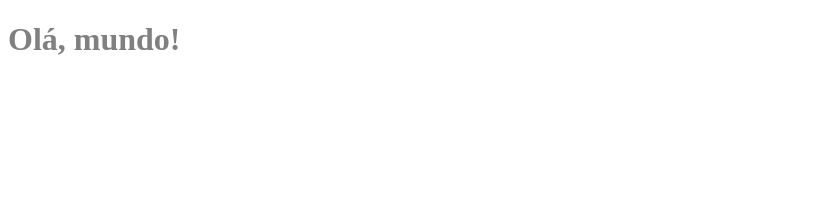
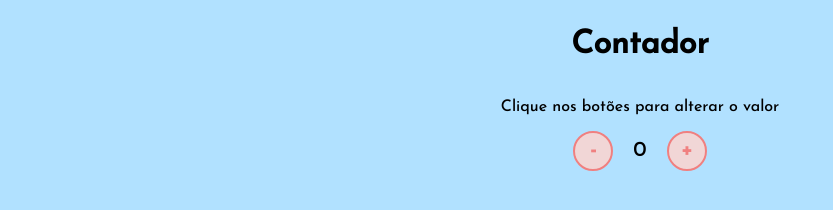
Before and after one commit to FalcaoCamilla/contador-js, a plain HTML site: page index.html in a window 1280 px wide. Shown: the whole page, without its empty margins (0-833 px from the left). Drawn offline with Linux system fonts and the light colour scheme.

Commit message:
script criado

```diff
--- a/assets/css/style.css
+++ b/assets/css/style.css
@@ -1,3 +1,36 @@
+@import url('https://fonts.googleapis.com/css2?family=IBM+Plex+Sans:wght@700&family=Josefin+Sans:wght@500&display=swap');
+
+*{
+    font-family: 'Josefin Sans', sans-serif;
+}
+
 body{
-    color:grey;
+    display: flex;
+    align-items: center;
+    justify-content: center;
+    flex-direction: column;
+    background-color: rgb(177, 225, 255);
 }
+
+button{
+    height: 40px;
+    width: 40px;
+    border-radius: 50%;
+    border: 2px solid lightcoral;
+    background-color: rgb(241, 214, 214);
+    color: lightcoral;
+    font-size: 16pt;
+    font-weight: 600;
+    text-align: center;
+}
+
+#counter{
+    display: flex;
+}
+
+#currentNumber{
+    display: flex;
+    align-items: center;
+    margin: 0 20px;
+    font-size: 16pt;
+}
--- a/assets/js/scripts.js
+++ b/assets/js/scripts.js
@@ -1 +1,12 @@
-console.log("hello world!")
+var currentNumberWrapper = document.getElementById('currentNumber'); //span
+var currentNumber=0;
+
+function increment(){
+    currentNumber=currentNumber+1;
+    currentNumberWrapper.innerHTML = currentNumber; //dentro do html
+}
+
+function decrement(){
+    currentNumber=currentNumber-1;
+    currentNumberWrapper.innerHTML = currentNumber; //dentro do html
+}
--- a/index.html
+++ b/index.html
@@ -5,10 +5,16 @@
     <meta http-equiv="X-UA-Compatible" content="IE=edge">
     <meta name="viewport" content="width=device-width, initial-scale=1.0">
     <link rel="stylesheet" href="/assets/css/style.css">
-    <title>teste</title>
-    <script src="/assets/js/scripts.js"></script>
+    <title>Contador</title>
 </head>
 <body>
-    <h1>Olá, mundo!</h1>
+    <h1>Contador</h1>
+    <p>Clique nos botões para alterar o valor</p>
+    <div id="counter">
+        <button name="subtrair" onclick="decrement()"> - </button>
+        <span id="currentNumber"> 0 </span>
+        <button name="adicionar" onclick="increment()"> + </button>
+    </div>
+    <script src="/assets/js/scripts.js"></script>
 </body>
 </html>
```
